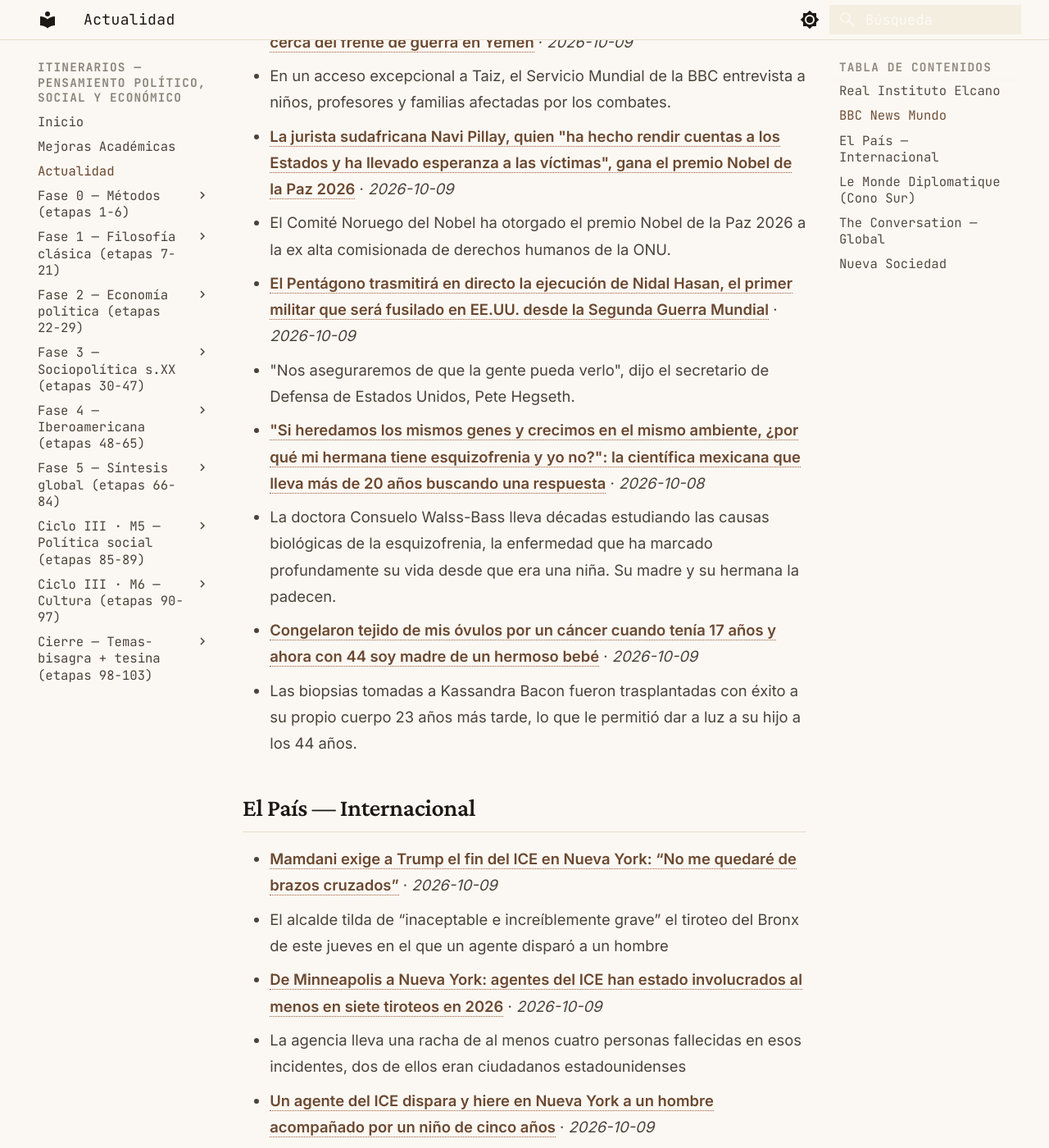
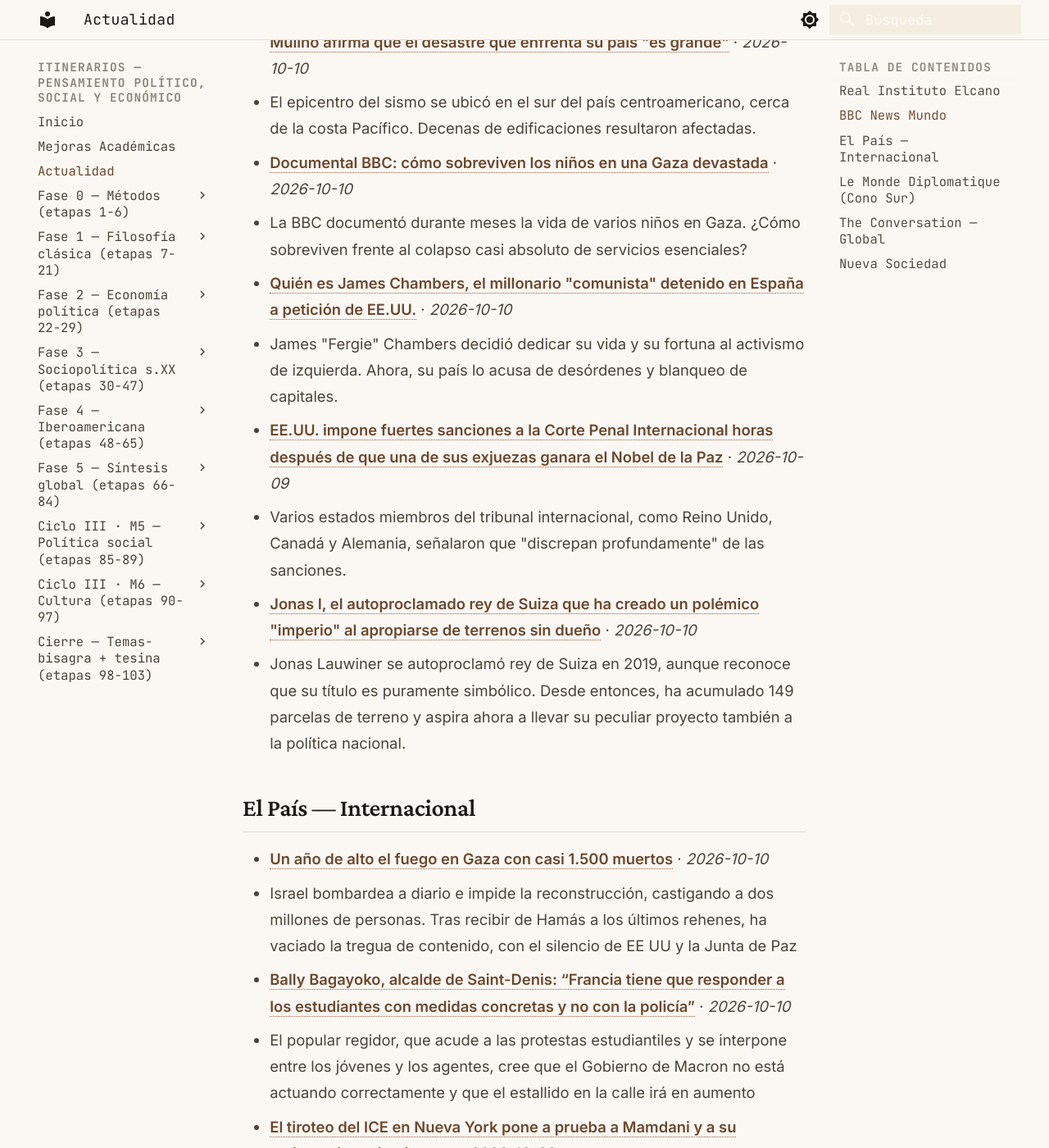
Before and after one commit to MrSpagVi/Curso, an MkDocs documentation site: the page built from docs/actualidad.md, in a window 1280 px wide and 1400 px high, scrolled down 896 px. Shown: the whole window at 82% size. Built offline with MkDocs 1.6.1 and Material for MkDocs 9.7.7, drawn with Linux system fonts in a browser that asks for light colours; some of the changed text lies outside the part shown.

Commit message:
auto: actualidad 2026-10-10

```diff
--- a/docs/actualidad.md
+++ b/docs/actualidad.md
@@ -6,7 +6,7 @@ title: Actualidad
 
 Últimos titulares de fuentes que dictan agenda en ciencia política y geopolítica. Actualizado automáticamente cada día (vía GitHub Actions).
 
-_Última actualización: 2026-10-09 12:19 UTC_
+_Última actualización: 2026-10-10 11:38 UTC_
 
 !!! tip "Ritual mensual — #actualidad"
     El último sábado de cada mes: agarrá **un** titular de los de abajo y escribí **300 palabras** aplicándole **2 autores** del último mes que leíste. ¿Qué diría cada uno? ¿En qué chocan? No resumas la noticia — usala como caso para pensar con las herramientas que venís construyendo. Guardá el texto con el tag `#actualidad` en tu sistema de notas. Esto convierte la teoría en criterio sobre la coyuntura: el objetivo del plan no es citar a Maquiavelo, es leer el presente con él.
@@ -17,25 +17,25 @@ _Sin datos en esta ejecución. Visitar fuente: [https://www.realinstitutoelcano.
 
 ## BBC News Mundo
 
-- **[Los niños que desafían a francotiradores y morteros para ir a la escuela cerca del frente de guerra en Yemen](https://www.bbc.com/mundo/articles/c6y8l759mdl4o?at_medium=RSS&at_campaign=rss)** · *2026-10-09*
-  - En un acceso excepcional a Taiz, el Servicio Mundial de la BBC entrevista a niños, profesores y familias afectadas por los combates.
-- **[La jurista sudafricana Navi Pillay, quien "ha hecho rendir cuentas a los Estados y ha llevado esperanza a las víctimas", gana el premio Nobel de la Paz 2026](https://www.bbc.com/mundo/articles/cm78pw5qwy38o?at_medium=RSS&at_campaign=rss)** · *2026-10-09*
-  - El Comité Noruego del Nobel ha otorgado el premio Nobel de la Paz 2026 a la ex alta comisionada de derechos humanos de la ONU.
-- **[El Pentágono trasmitirá en directo la ejecución de Nidal Hasan, el primer militar que será fusilado en EE.UU. desde la Segunda Guerra Mundial](https://www.bbc.com/mundo/articles/c6x29v4zxexro?at_medium=RSS&at_campaign=rss)** · *2026-10-09*
-  - "Nos aseguraremos de que la gente pueda verlo", dijo el secretario de Defensa de Estados Unidos, Pete Hegseth.
-- **["Si heredamos los mismos genes y crecimos en el mismo ambiente, ¿por qué mi hermana tiene esquizofrenia y yo no?": la científica mexicana que lleva más de 20 años buscando una respuesta](https://www.bbc.com/mundo/articles/c977px05e64yo?at_medium=RSS&at_campaign=rss)** · *2026-10-08*
-  - La doctora Consuelo Walss-Bass lleva décadas estudiando las causas biológicas de la esquizofrenia, la enfermedad que ha marcado profundamente su vida desde que era una niña. Su madre y su hermana la padecen.
-- **[Congelaron tejido de mis óvulos por un cáncer cuando tenía 17 años y ahora con 44 soy madre de un hermoso bebé](https://www.bbc.com/mundo/articles/c617kddd8dpdo?at_medium=RSS&at_campaign=rss)** · *2026-10-09*
-  - Las biopsias tomadas a Kassandra Bacon fueron trasplantadas con éxito a su propio cuerpo 23 años más tarde, lo que le permitió dar a luz a su hijo a los 44 años.
+- **[Un fuerte terremoto de magnitud 7,7 sacude Panamá: el presidente Mulino afirma que el desastre que enfrenta su país "es grande"](https://www.bbc.com/mundo/articles/cwg5jyqdlj6mo?at_medium=RSS&at_campaign=rss)** · *2026-10-10*
+  - El epicentro del sismo se ubicó en el sur del país centroamericano, cerca de la costa Pacífico. Decenas de edificaciones resultaron afectadas.
+- **[Documental BBC: cómo sobreviven los niños en una Gaza devastada](https://www.bbc.com/mundo/articles/cme3xlvdjxdxo?at_medium=RSS&at_campaign=rss)** · *2026-10-10*
+  - La BBC documentó durante meses la vida de varios niños en Gaza. ¿Cómo sobreviven frente al colapso casi absoluto de servicios esenciales?
+- **[Quién es James Chambers, el millonario "comunista" detenido en España a petición de EE.UU.](https://www.bbc.com/mundo/articles/cwzrzr40ky1ko?at_medium=RSS&at_campaign=rss)** · *2026-10-10*
+  - James "Fergie" Chambers decidió dedicar su vida y su fortuna al activismo de izquierda. Ahora, su país lo acusa de desórdenes y blanqueo de capitales.
+- **[EE.UU. impone fuertes sanciones a la Corte Penal Internacional horas después de que una de sus exjuezas ganara el Nobel de la Paz](https://www.bbc.com/mundo/articles/cq3981jym2rvo?at_medium=RSS&at_campaign=rss)** · *2026-10-09*
+  - Varios estados miembros del tribunal internacional, como Reino Unido, Canadá y Alemania, señalaron que "discrepan profundamente" de las sanciones.
+- **[Jonas I, el autoproclamado rey de Suiza que ha creado un polémico "imperio" al apropiarse de terrenos sin dueño](https://www.bbc.com/mundo/articles/cxyvzg95el1mo?at_medium=RSS&at_campaign=rss)** · *2026-10-10*
+  - Jonas Lauwiner se autoproclamó rey de Suiza en 2019, aunque reconoce que su título es puramente simbólico. Desde entonces, ha acumulado 149 parcelas de terreno y aspira ahora a llevar su peculiar proyecto también a la política nacional.
 
 ## El País — Internacional
 
-- **[Mamdani exige a Trump el fin del ICE en Nueva York: “No me quedaré de brazos cruzados”](https://elpais.com/us/migracion/2026-10-09/mamdani-exige-a-trump-el-fin-del-ice-en-nueva-york-no-me-quedare-de-brazos-cruzados.html)** · *2026-10-09*
-  - El alcalde tilda de “inaceptable e increíblemente grave” el tiroteo del Bronx de este jueves en el que un agente disparó a un hombre
-- **[De Minneapolis a Nueva York: agentes del ICE han estado involucrados al menos en siete tiroteos en 2026](https://elpais.com/us/migracion/2026-10-09/de-minneapolis-a-nueva-york-agentes-del-ice-han-estado-involucrados-al-menos-en-siete-tiroteos-en-2026.html)** · *2026-10-09*
-  - La agencia lleva una racha de al menos cuatro personas fallecidas en esos incidentes, dos de ellos eran ciudadanos estadounidenses
-- **[Un agente del ICE dispara y hiere en Nueva York a un hombre acompañado por un niño de cinco años](https://elpais.com/us/migracion/2026-10-08/un-agente-del-ice-dispara-y-hiere-a-una-persona-en-la-ciudad-de-nueva-york.html)** · *2026-10-09*
-  - El herido es dominicano, tenía antecedentes penales, se encontraba en un coche y fue trasladado a un hospital local
+- **[Un año de alto el fuego en Gaza con casi 1.500 muertos](https://elpais.com/internacional/2026-10-10/un-ano-de-alto-el-fuego-en-gaza-con-casi-1500-muertos.html)** · *2026-10-10*
+  - Israel bombardea a diario e impide la reconstrucción, castigando a dos millones de personas. Tras recibir de Hamás a los últimos rehenes, ha vaciado la tregua de contenido, con el silencio de EE UU y la Junta de Paz
+- **[Bally Bagayoko, alcalde de Saint-Denis: “Francia tiene que responder a los estudiantes con medidas concretas y no con la policía”](https://elpais.com/internacional/2026-10-10/bally-bagayoko-alcalde-de-saint-denis-francia-tiene-que-responder-a-los-estudiantes-con-medidas-concretas-y-no-con-la-policia.html)** · *2026-10-10*
+  - El popular regidor, que acude a las protestas estudiantiles y se interpone entre los jóvenes y los agentes, cree que el Gobierno de Macron no está actuando correctamente y que el estallido en la calle irá en aumento
+- **[El tiroteo del ICE en Nueva York pone a prueba a Mamdani y a su resistencia proinmigrante](https://elpais.com/us/migracion/2026-10-09/mamdani-exige-a-trump-el-fin-del-ice-en-nueva-york-no-me-quedare-de-brazos-cruzados.html)** · *2026-10-09*
+  - El alcalde exige la retirada de la agencia migratoria de la ciudad después de que un agente disparara a un hombre dominicano delante de su hijo de cinco años
 - **[La ola conservadora de América Latina llega a Brasil](https://elpais.com/america/2026-10-05/la-ola-conservadora-de-america-latina-llega-a-brasil.html)** · *2026-10-05*
   - Un triunfo del candidato afín a Trump cambiaría la relación con Washington menos de lo que parece
 - **[El lulismo cruje ante la ofensiva ultra](https://elpais.com/america/2026-10-05/el-lulismo-cruje-ante-la-ofensiva-ultra.html)** · *2026-10-05*
@@ -47,16 +47,16 @@ _Sin datos en esta ejecución. Visitar fuente: [https://www.eldiplo.org/feed/](h
 
 ## The Conversation — Global
 
-- **[When abortion and surrogacy law collide, contracts can’t answer the hardest questions](https://theconversation.com/when-abortion-and-surrogacy-law-collide-contracts-cant-answer-the-hardest-questions-291832)** · *2026-10-09*
-  - A custody battle over a newborn with a heart condition raised a question courts have rarely faced: Can anyone be forced to end a pregnancy?
-- **[The oil market that sets today’s gas prices was invented in western Pennsylvania](https://theconversation.com/the-oil-market-that-sets-todays-gas-prices-was-invented-in-western-pennsylvania-292855)** · *2026-10-09*
-  - A historian traces how Oil City brokers, then John D. Rockefeller, then futures exchanges decided what the world pays for crude – and why no one entity does today.
-- **[Why faculty diversity at universities still lags far behind the changing demographics of college students](https://theconversation.com/why-faculty-diversity-at-universities-still-lags-far-behind-the-changing-demographics-of-college-students-292336)** · *2026-10-09*
-  - College faculties have become more diverse since the 1970s, but college faculty of color still often find that they feel marginalized among their peers.
-- **[Students from military families are often misunderstood in US public schools – a retired military officer and behavioral health expert explains what schools can do](https://theconversation.com/students-from-military-families-are-often-misunderstood-in-us-public-schools-a-retired-military-officer-and-behavioral-health-expert-explains-what-schools-can-do-287552)** · *2026-10-09*
-  - Students from military families have specific experiences and needs that require support from their schools.
-- **[Iraqi Kurds sees opportunities – and risks – in the withdrawal of US troops](https://theconversation.com/iraqi-kurds-sees-opportunities-and-risks-in-the-withdrawal-of-us-troops-293624)** · *2026-10-09*
-  - The region may become less of a target for groups seeking to pressure the United States. But the Kurds also have less security support now, should they need it.
+- **[Anne Carson’s Nobel-winning, genre-defying work bridges the gap between ancient Greek literature and modern life](https://theconversation.com/anne-carsons-nobel-winning-genre-defying-work-bridges-the-gap-between-ancient-greek-literature-and-modern-life-294020)** · *2026-10-09*
+  - Whether via her fill-in-the-blank translations or guest appearances on indie rock albums, Anne Carson has infused antiquity with a contemporary tongue
+- **[Why fall yard care could start with doing less – but not nothing](https://theconversation.com/why-fall-yard-care-could-start-with-doing-less-but-not-nothing-293924)** · *2026-10-09*
+  - Fallen leaves provide essential winter habitat for native pollinators and provide natural mulch for the soil. If you have to clear some leaves, don’t get rid of them entirely: Move them out of sight.
+- **[Autism and ADHD: people need support before diagnosis, but getting one can change their lives](https://theconversation.com/autism-and-adhd-people-need-support-before-diagnosis-but-getting-one-can-change-their-lives-293874)** · *2026-10-09*
+  - An autism or ADHD diagnosis can transform how people understand themselves. But better mental health support is needed both before and after diagnosis.
+- **[What was going on with the dancing in Sense and Sensibility? A Regency expert explains](https://theconversation.com/what-was-going-on-with-the-dancing-in-sense-and-sensibility-a-regency-expert-explains-293883)** · *2026-10-09*
+  - The two dance sequences – a hop and a ball – capture the spirits of Dashwoods more than they evoke the atmosphere of the period.
+- **[Art imitates art in Barbara Kingsolver’s new book – what to read, see and watch this week](https://theconversation.com/art-imitates-art-in-barbara-kingsolvers-new-book-what-to-read-see-and-watch-this-week-293970)** · *2026-10-09*
+  - From a book about a musician and an exhibition that demands your attention to classic art and two stories of corruption and lies.
 
 ## Nueva Sociedad
 
```
